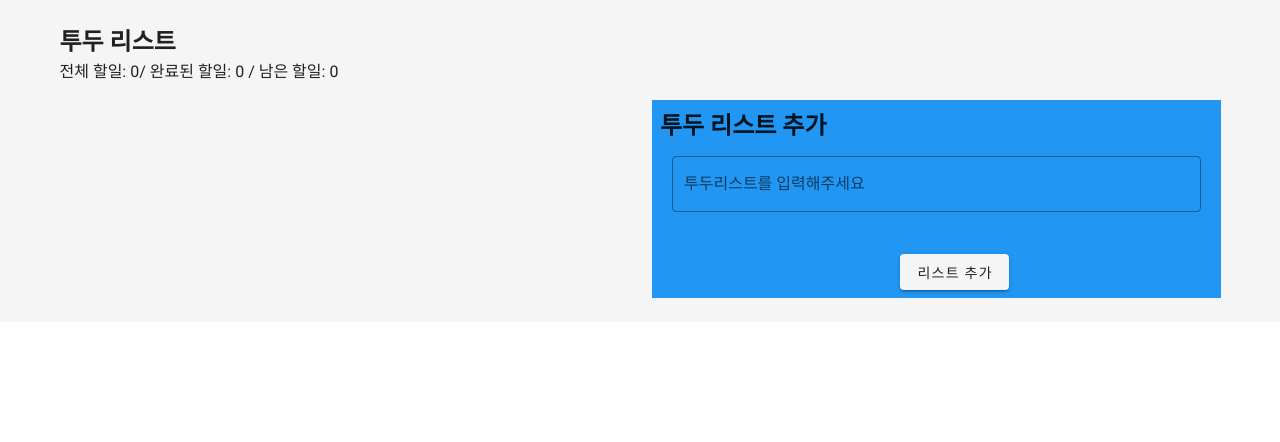
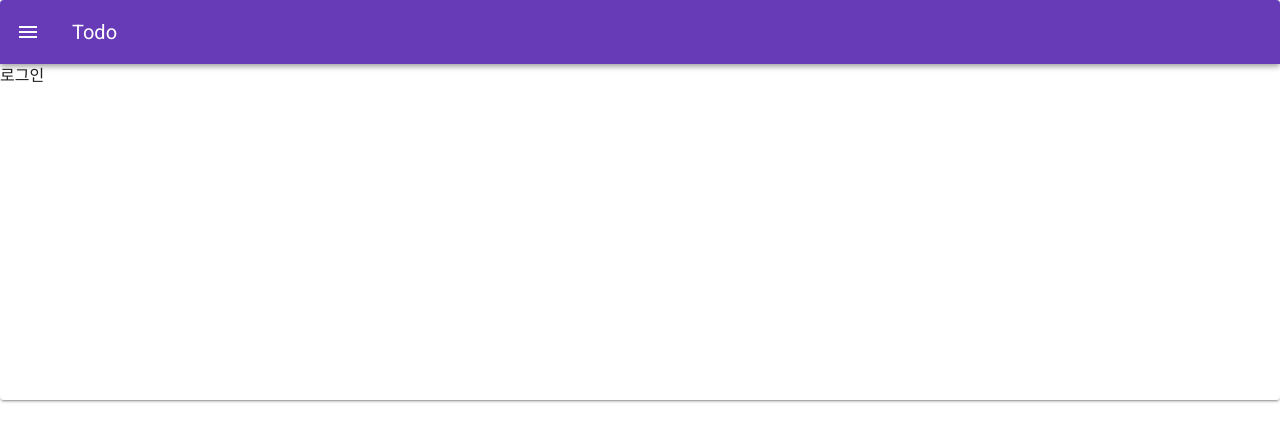
Before and after one commit to khv2644511/Vue_TodoList, a Vue app: page /login in a window 1280 px wide. Shown: the top 442 px of the page. Built offline with nearby package versions, Linux system fonts and the light colour scheme.

Commit message:
style: 레이아웃 변경

```diff
--- a/src/App.vue
+++ b/src/App.vue
@@ -1,12 +1,51 @@
 <template>
   <v-app>
-    <v-container class="grey lighten-4" fluid>
-      <v-row>
-        <v-col>
-          <Home />
-        </v-col>
-      </v-row>
-    </v-container>
+    <v-card
+    height="400"
+  >
+      <v-app-bar
+        color="deep-purple"
+        dark
+      >
+        <v-app-bar-nav-icon @click="drawer = true"></v-app-bar-nav-icon>
+
+        <v-toolbar-title>Todo</v-toolbar-title>
+      </v-app-bar>
+
+    <v-navigation-drawer
+      v-model="drawer"
+      absolute
+      temporary
+    >
+      <v-list
+        nav
+        dense
+      >
+        <v-list-item-group
+          v-model="group"
+          active-class="deep-purple--text text--accent-4"
+        >
+          <v-list-item router :to="{name: 'home'}" exact>
+            <v-list-item-icon>
+              <v-icon>mdi-home</v-icon>
+            </v-list-item-icon>
+            <v-list-item-title>Home</v-list-item-title>
+          </v-list-item>
+
+          <v-list-item router :to="{name: 'login'}" exact>
+            <v-list-item-icon>
+              <v-icon>mdi-account</v-icon>
+            </v-list-item-icon>
+            <v-list-item-title>Login</v-list-item-title>
+          </v-list-item>
+        </v-list-item-group>
+      </v-list>
+    </v-navigation-drawer>
+
+    <v-content>
+      <router-view></router-view>
+    </v-content>
+  </v-card>
   </v-app>
 </template>
 
@@ -16,7 +55,8 @@ import Home from "./views/Home.vue";
 export default {
   name: "App",
   data: () => ({
-    //
+    drawer: false,
+      group: null,
   }),
   components: { Home },
 };
--- a/src/router/index.js
+++ b/src/router/index.js
@@ -8,16 +8,17 @@ const routes = [
   {
     path: "/",
     name: "home",
-    component: Home,
+    component: () =>
+    import(/* webpackChunkName: "Home" */ "../views/Home.vue"),
   },
   {
-    path: "/about",
-    name: "about",
+    path: "/login",
+    name: "login",
     // route level code-splitting
     // this generates a separate chunk (about.[hash].js) for this route
     // which is lazy-loaded when the route is visited.
     component: () =>
-      import(/* webpackChunkName: "about" */ "../views/About.vue"),
+      import(/* webpackChunkName: "login" */ "../views/Login.vue"),
   },
 ];
 
--- a/src/views/About.vue
+++ /dev/null
@@ -1,5 +0,0 @@
-<template>
-  <div class="about">
-    <h1>This is an about page</h1>
-  </div>
-</template>
--- /dev/null
+++ b/src/views/Login.vue
@@ -0,0 +1,36 @@
+<template>
+   <div>
+     로그인
+   </div>
+</template>
+<script>
+export default {
+   name: '',
+   components: {
+
+   },
+   mixins: [],
+   props: {
+
+   },
+   data() {
+     return {
+
+     }
+   },
+   computed: {
+
+   },
+   watch: {
+
+   },
+   mounted() {
+
+   },
+   methods: {
+
+   }
+};
+</script>
+<style lang='' scoped>
+</style>
```
